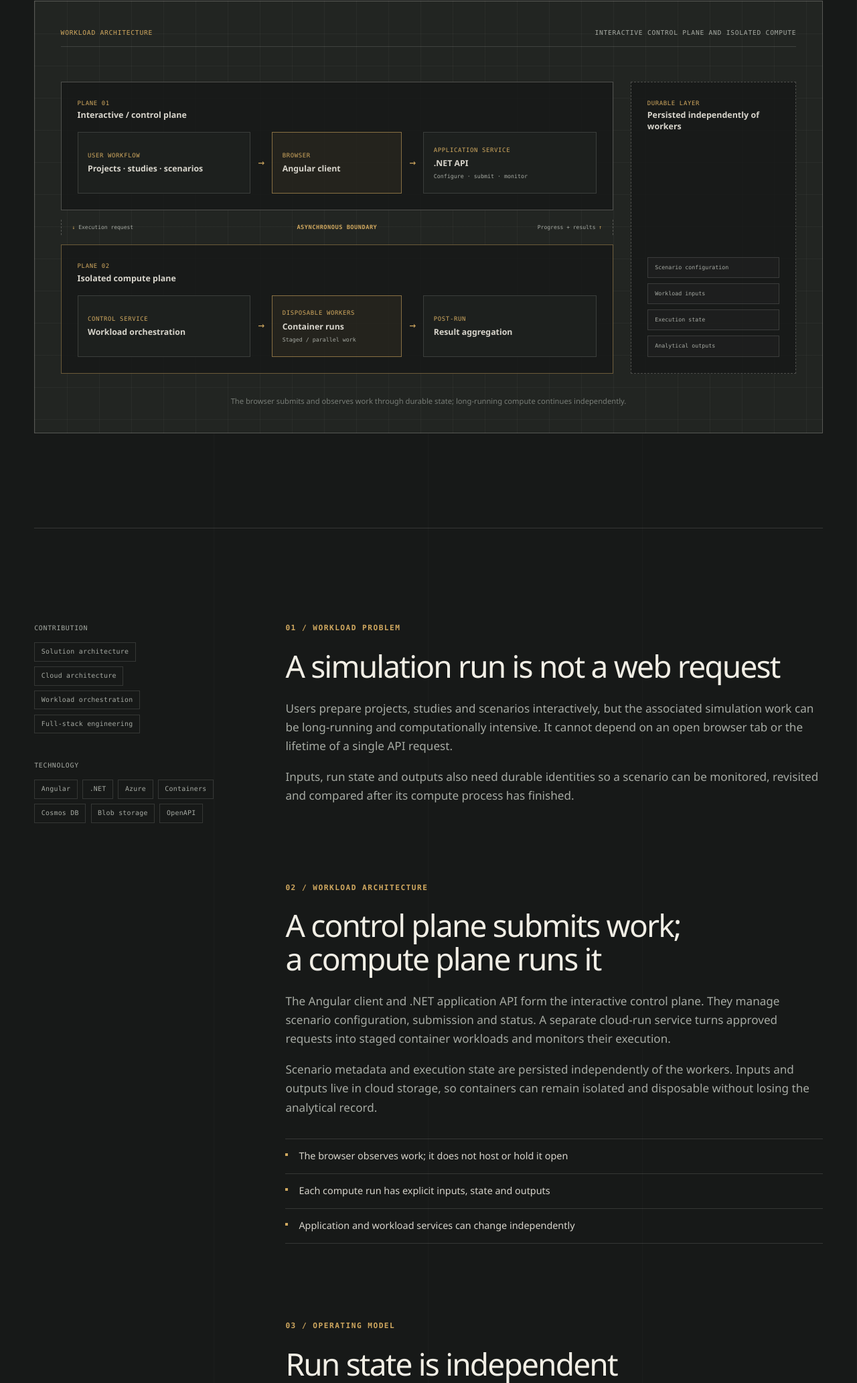
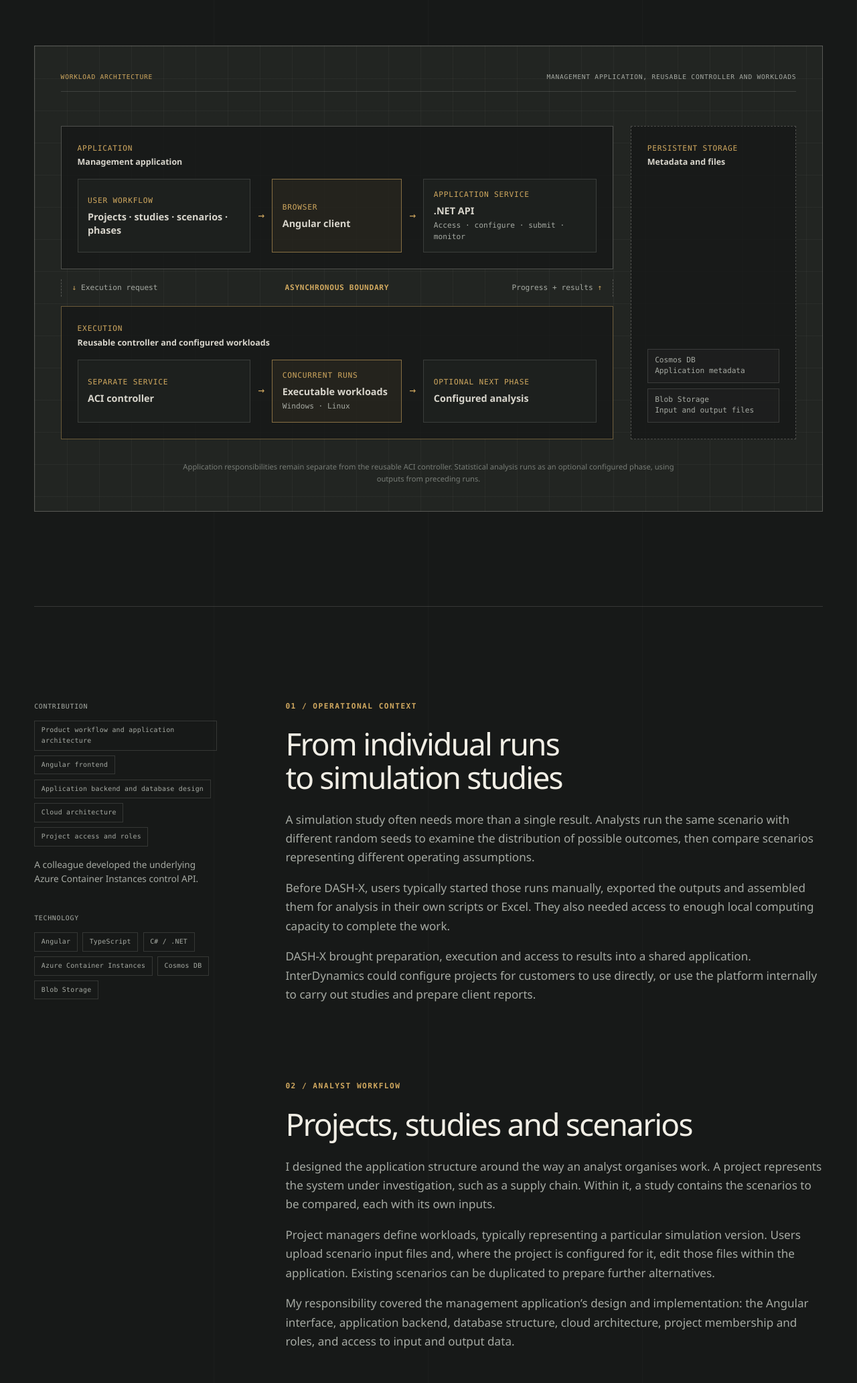
Before and after one commit to craigchandler/craigchandler.github.io, an Astro site: page /work/dash-x/ in a window 1280 px wide. Shown: the part 535-2600 px from the top of the page at 67% size. Built offline with nearby package versions, Linux system fonts and the light colour scheme; Astro itself is replaced by a stand-in of ours.

Commit message:
Improve DASH-X case study and unify case-study layouts

```diff
--- a/src/components/ArchitectureDiagram.astro
+++ b/src/components/ArchitectureDiagram.astro
@@ -19,11 +19,11 @@ const diagrams = {
   },
   platform: {
     label: 'Workload architecture',
-    context: 'Interactive control plane and isolated compute',
+    context: 'Management application, reusable controller and workloads',
     description:
-      'The Angular client and application API form an interactive control plane. They persist scenario configuration, submit asynchronous work and report status. A separate compute plane orchestrates isolated container runs, with cloud storage holding inputs, execution state and results.',
+      'The Angular and .NET management application organises projects, studies, scenarios and phases, and manages project access. A separate Azure Container Instances controller executes configured Windows or Linux workloads. Independent simulation runs can execute concurrently, followed by an optional configured analysis phase. Cosmos DB stores application metadata; Blob Storage holds input and output files.',
     caption:
-      'The browser submits and observes work through durable state; long-running compute continues independently.'
+      'Application responsibilities remain separate from the reusable ACI controller. Statistical analysis runs as an optional configured phase, using outputs from preceding runs.'
   },
   control: {
     label: 'Simulation integration',
@@ -149,13 +149,13 @@ const captionId = `${type}-diagram-caption`;
     <div class="diagram-canvas diagram-dash">
       <div class="diagram-plane diagram-control-plane">
         <div class="diagram-boundary-heading">
-          <span>Plane 01</span>
-          <strong>Interactive / control plane</strong>
+          <span>Application</span>
+          <strong>Management application</strong>
         </div>
         <div class="diagram-stage-row">
           <div class="diagram-node">
             <small>User workflow</small>
-            <strong>Projects · studies · scenarios</strong>
+            <strong>Projects · studies · scenarios · phases</strong>
           </div>
           <span class="diagram-arrow" aria-hidden="true">→</span>
           <div class="diagram-node diagram-node-emphasis">
@@ -166,7 +166,7 @@ const captionId = `${type}-diagram-caption`;
           <div class="diagram-node">
             <small>Application service</small>
             <strong>.NET API</strong>
-            <span>Configure · submit · monitor</span>
+            <span>Access · configure · submit · monitor</span>
           </div>
         </div>
       </div>
@@ -179,38 +179,36 @@ const captionId = `${type}-diagram-caption`;
 
       <div class="diagram-plane diagram-compute-plane">
         <div class="diagram-boundary-heading">
-          <span>Plane 02</span>
-          <strong>Isolated compute plane</strong>
+          <span>Execution</span>
+          <strong>Reusable controller and configured workloads</strong>
         </div>
         <div class="diagram-stage-row">
           <div class="diagram-node">
-            <small>Control service</small>
-            <strong>Workload orchestration</strong>
+            <small>Separate service</small>
+            <strong>ACI controller</strong>
           </div>
           <span class="diagram-arrow" aria-hidden="true">→</span>
           <div class="diagram-node diagram-node-emphasis">
-            <small>Disposable workers</small>
-            <strong>Container runs</strong>
-            <span>Staged / parallel work</span>
+            <small>Concurrent runs</small>
+            <strong>Executable workloads</strong>
+            <span>Windows · Linux</span>
           </div>
           <span class="diagram-arrow" aria-hidden="true">→</span>
           <div class="diagram-node">
-            <small>Post-run</small>
-            <strong>Result aggregation</strong>
+            <small>Optional next phase</small>
+            <strong>Configured analysis</strong>
           </div>
         </div>
       </div>
 
       <div class="diagram-persistence">
         <div class="diagram-boundary-heading">
-          <span>Durable layer</span>
-          <strong>Persisted independently of workers</strong>
+          <span>Persistent storage</span>
+          <strong>Metadata and files</strong>
         </div>
         <div class="diagram-persistence-list">
-          <span>Scenario configuration</span>
-          <span>Workload inputs</span>
-          <span>Execution state</span>
-          <span>Analytical outputs</span>
+          <span>Cosmos DB<br />Application metadata</span>
+          <span>Blob Storage<br />Input and output files</span>
         </div>
       </div>
     </div>
--- a/src/components/CaseFacts.astro
+++ b/src/components/CaseFacts.astro
@@ -7,6 +7,7 @@ const { project } = Astro.props;
         <div>
           <p>Contribution</p>
           <ul>{project.services.map((service) => <li>{service}</li>)}</ul>
+          {project.contributionNote && <p class="case-contribution-note">{project.contributionNote}</p>}
         </div>
         <div>
           <p>Technology</p>
--- a/src/content/work.ts
+++ b/src/content/work.ts
@@ -4,7 +4,7 @@ export interface CaseSection {
   label: string;
   title: string;
   paragraphs: string[];
-  figure?: 'diagram' | 'image';
+  figure?: 'image';
   points?: string[];
   subsection?: {
     title: string;
@@ -33,8 +33,8 @@ export interface WorkItem {
     applicationCategory?: string;
   };
   sections: CaseSection[];
-  factsPosition?: 'intro';
   services: string[];
+  contributionNote?: string;
   technologies: string[];
   diagram: DiagramType;
   featured: boolean;
@@ -87,8 +87,7 @@ export const work: WorkItem[] = [
           'My responsibility included the integration interfaces, examples in multiple programming languages, API documentation, licensing and expiry controls, and error reporting for invalid inputs.',
           'The managed web API followed requests from customers who preferred remote calculation to installing a native component. Azure API Management and .NET Azure Functions provide the integration surface, with subscription access and product entitlement handled as separate controls.',
           'Both algorithms are available through the native library, web application and web API.'
-        ],
-        figure: 'diagram'
+        ]
       },
       {
         label: '03 / Product workflow',
@@ -120,7 +119,6 @@ export const work: WorkItem[] = [
     ],
     services: ['Algorithm implementation and verification', 'Product and integration architecture', 'Full-stack engineering', 'Database and cloud architecture', 'CI and deployment', 'Customer integration support'],
     technologies: ['C++', 'Angular', 'TypeScript', 'C# / .NET', 'Azure', 'Auth0', 'Azure API Management', 'Azure Functions'],
-    factsPosition: 'intro',
     diagram: 'fatigue',
     featured: true,
     image: '/assets/images/faid-quantum-dashboard.webp',
@@ -148,18 +146,16 @@ export const work: WorkItem[] = [
     slug: 'dash-x',
     number: '02',
     title: 'DASH-X',
-    kicker: 'Cloud simulation platform',
-    summary:
-      'A cloud platform for preparing, orchestrating, and running analytical simulation workloads at scale.',
+    kicker: 'Cloud simulation and analysis workflows',
+    summary: 'Developed at InterDynamics, DASH-X supports simulation studies from scenario preparation through repeated runs, statistical analysis and result inspection. It was designed around Planimate Monte Carlo workloads, while allowing configured Windows and Linux executables to run within the same workflow.',
     card: {
-      problem: 'Run computational simulation workloads without coupling long-running compute to the user experience.',
-      role: 'Solution architecture + full-stack engineering',
-      complexity: 'Angular · .NET · Azure · container orchestration · Cosmos DB'
+      problem: 'Prepare simulation scenarios, run seeded repetitions and consolidate outputs for analysis.',
+      role: 'Product workflow + application and cloud architecture',
+      complexity: 'Angular · .NET · Azure Container Instances · Cosmos DB · Blob Storage'
     },
     metadata: {
-      title: 'DASH-X — Cloud Simulation Platform | Craig Chandler',
-      description:
-        'Case study of a cloud platform separating interactive scenario workflows from asynchronous, containerised simulation workloads and persisted results.',
+      title: 'DASH-X — Cloud Simulation & Analysis Workflows | Craig Chandler',
+      description: 'Application and cloud architecture for DASH-X at InterDynamics: scenario preparation, repeated simulation runs, configured analysis phases and result inspection.',
       image: '/assets/social/dash-x.png',
       imageAlt: 'DASH-X — cloud simulation workload architecture',
       entityType: 'SoftwareApplication',
@@ -167,36 +163,56 @@ export const work: WorkItem[] = [
     },
     sections: [
       {
-        label: '01 / Workload problem',
-        title: 'A simulation run is not a web request',
+        label: "01 / Operational context",
+        title: "From individual runs to simulation studies",
         paragraphs: [
-          'Users prepare projects, studies and scenarios interactively, but the associated simulation work can be long-running and computationally intensive. It cannot depend on an open browser tab or the lifetime of a single API request.',
-          'Inputs, run state and outputs also need durable identities so a scenario can be monitored, revisited and compared after its compute process has finished.'
+          "A simulation study often needs more than a single result. Analysts run the same scenario with different random seeds to examine the distribution of possible outcomes, then compare scenarios representing different operating assumptions.",
+          "Before DASH-X, users typically started those runs manually, exported the outputs and assembled them for analysis in their own scripts or Excel. They also needed access to enough local computing capacity to complete the work.",
+          "DASH-X brought preparation, execution and access to results into a shared application. InterDynamics could configure projects for customers to use directly, or use the platform internally to carry out studies and prepare client reports."
         ]
       },
       {
-        label: '02 / Workload architecture',
-        title: 'A control plane submits work; a compute plane runs it',
+        label: "02 / Analyst workflow",
+        title: "Projects, studies and scenarios",
         paragraphs: [
-          'The Angular client and .NET application API form the interactive control plane. They manage scenario configuration, submission and status. A separate cloud-run service turns approved requests into staged container workloads and monitors their execution.',
-          'Scenario metadata and execution state are persisted independently of the workers. Inputs and outputs live in cloud storage, so containers can remain isolated and disposable without losing the analytical record.'
-        ],
-        points: [
-          'The browser observes work; it does not host or hold it open',
-          'Each compute run has explicit inputs, state and outputs',
-          'Application and workload services can change independently'
+          "I designed the application structure around the way an analyst organises work. A project represents the system under investigation, such as a supply chain. Within it, a study contains the scenarios to be compared, each with its own inputs.",
+          "Project managers define workloads, typically representing a particular simulation version. Users upload scenario input files and, where the project is configured for it, edit those files within the application. Existing scenarios can be duplicated to prepare further alternatives.",
+          "My responsibility covered the management application’s design and implementation: the Angular interface, application backend, database structure, cloud architecture, project membership and roles, and access to input and output data."
         ]
       },
       {
-        label: '03 / Operating model',
-        title: 'Run state is independent of the browser session',
+        label: "03 / Execution and analysis",
+        title: "Repeated runs followed by post-processing",
         paragraphs: [
-          'A user can submit a run, follow phase and workload status, leave the application, and return to the persisted results. The split also keeps customer-facing concerns out of the container runtime and compute-specific concerns out of the web application.'
+          "A scenario can contain multiple execution phases, with one phase’s outputs becoming inputs to the next. For a Monte Carlo study, the first phase runs the simulation repeatedly with different random seeds. A second phase can execute a configured process that consolidates those outputs and calculates statistics.",
+          "Each run’s status is recorded. A subsequent phase can require a minimum number of successful runs before proceeding, allowing the analyst to set whether incomplete results are sufficient for further processing.",
+          "The resulting data can be inspected through a spreadsheet-style interface, with charts created from the outputs. All output data is also available for download and external analysis or report preparation."
+        ]
+      },
+      {
+        label: "04 / Architecture",
+        title: "Separate application responsibilities from compute control",
+        paragraphs: [
+          "A colleague developed the core Azure Container Instances API for creating and removing containers, staging data, starting workloads and collecting outputs. The application keeps project organisation, user access and analytical workflow decisions outside the controller.",
+          "That separation allowed the controller to remain reusable across applications. DASH-X itself is not restricted to Planimate: workloads can use Windows or Linux executables, provided they are configured to read inputs and write outputs in the form expected by the execution environment.",
+          "Input and output files are held in Blob Storage. These datasets can be large, their structure varies between projects, and the application did not need database queries over their contents. Application metadata is stored separately in Cosmos DB.",
+          "Azure Container Instances allowed compute resources to be sized for individual runs. The simulation workloads were single-threaded, so each run could use a small container.",
+          "Independent runs can execute concurrently rather than sequentially. For example, 100 runs taking ten minutes each would require around 1,000 minutes if executed one after another. With sufficient cloud capacity to run all 100 concurrently, the simulation time could approach ten minutes, plus container startup, data transfer and other orchestration overheads."
+        ]
+      },
+      {
+        label: "05 / Verification and use",
+        title: "Supporting client analysis and reporting",
+        paragraphs: [
+          "Initial comparisons checked cloud execution against local runs, particularly Linux command-line execution against the Windows graphical application. For one client with an existing cloud system, comparisons also established equivalent simulation results before InterDynamics used DASH-X to perform analysis and prepare reports for them.",
+          "In consulting work, the platform supported studies involving 10–20 seeded runs or 10–20 scenarios, with consolidated outputs used to report distributions around the results.",
+          "Client users who tried DASH-X reported a more responsive interface than their existing system and valued the ability to include post-processing in the workflow. Its practical value to InterDynamics has been supporting the analysis and reporting work around a simulation, alongside supplying the model itself."
         ]
       }
     ],
-    services: ['Solution architecture', 'Cloud architecture', 'Workload orchestration', 'Full-stack engineering'],
-    technologies: ['Angular', '.NET', 'Azure', 'Containers', 'Cosmos DB', 'Blob storage', 'OpenAPI'],
+    services: ['Product workflow and application architecture', 'Angular frontend', 'Application backend and database design', 'Cloud architecture', 'Project access and roles'],
+    contributionNote: 'A colleague developed the underlying Azure Container Instances control API.',
+    technologies: ['Angular', 'TypeScript', 'C# / .NET', 'Azure Container Instances', 'Cosmos DB', 'Blob Storage'],
     diagram: 'platform',
     featured: true
   },
--- a/src/pages/work/[slug].astro
+++ b/src/pages/work/[slug].astro
@@ -91,17 +91,16 @@ const breadcrumb = {
           <p>{project.summary}</p>
         </div>
       </div>
-      {project.factsPosition === 'intro' && <CaseFacts project={project} />}
     </header>
 
-    {!project.sections.some((section) => section.figure === 'diagram') && <section class="case-diagram container-wide" aria-label="System overview">
+    <section class="case-diagram container-wide" aria-label="System overview">
       <ArchitectureDiagram type={project.diagram} />
-    </section>}
+    </section>
 
     {!project.sections.some((section) => section.figure === 'image') && <CaseImage project={project} />}
 
     <section class="case-body container-wide">
-      {project.factsPosition !== 'intro' && <CaseFacts project={project} />}
+      <CaseFacts project={project} />
       <div class="case-narrative">
         {project.sections.map((section, index) => (
           <section id={`case-section-${String(index + 1).padStart(2, '0')}`}>
@@ -123,7 +122,6 @@ const breadcrumb = {
                 </div>
               </div>
             )}
-            {section.figure === 'diagram' && <ArchitectureDiagram type={project.diagram} />}
             {section.figure === 'image' && <CaseImage project={project} inline />}
           </section>
         ))}
--- a/src/styles/global.css
+++ b/src/styles/global.css
@@ -3123,74 +3123,6 @@ h3 {
   }
 }
 
-/* FAID case study: compact introduction and section-associated figures. */
-.case-study-faid-quantum .case-hero {
-  padding-block: clamp(2rem, 4vw, 4rem) 2.5rem;
-}
-
-.case-study-faid-quantum .back-link {
-  margin-bottom: 2.5rem;
-}
-
-.case-study-faid-quantum .case-title-grid {
-  grid-template-columns: 1fr;
-  gap: 1.5rem;
-}
-
-.case-study-faid-quantum .case-title-grid h1 {
-  font-size: clamp(3rem, 7vw, 6.5rem);
-  line-height: 1;
-}
-
-.case-study-faid-quantum .case-summary {
-  max-width: 780px;
-  padding: 0;
-  border: 0;
-}
-
-.case-study-faid-quantum .case-facts {
-  display: grid;
-  position: static;
-  grid-template-columns: 1.2fr 1fr;
-  gap: 1rem 3rem;
-  margin-top: 2rem;
-  padding-top: 1.5rem;
-  border-top: 1px solid var(--line);
-}
-
-.case-study-faid-quantum .case-facts > div {
-  margin: 0;
-}
-
-.case-study-faid-quantum .case-facts li {
-  display: inline;
-  font-size: 0.85rem;
-}
-
-.case-study-faid-quantum .case-facts li + li::before {
-  content: ' · ';
-  color: var(--accent);
-}
-
-.case-study-faid-quantum .case-body {
-  display: block;
-  padding-top: 3rem;
-}
-
-.case-study-faid-quantum .case-narrative {
-  max-width: none;
-}
-
-.case-study-faid-quantum .case-narrative h2,
-.case-study-faid-quantum .case-copy {
-  max-width: 780px;
-}
-
-.case-study-faid-quantum .case-narrative section {
-  margin-bottom: clamp(3.5rem, 6vw, 5.5rem);
-}
-
-.case-study-faid-quantum .architecture-diagram,
 .case-study-faid-quantum .case-interface {
   margin: 2.5rem 0 0;
 }
@@ -3237,10 +3169,6 @@ h3 {
 }
 
 @media (max-width: 700px) {
-  .case-study-faid-quantum .case-facts {
-    grid-template-columns: 1fr;
-  }
-
   .architecture-diagram-fatigue .diagram-faid-engine-flow {
     grid-template-columns: 1fr;
   }
@@ -3251,12 +3179,42 @@ h3 {
   }
 }
 
-.case-study-faid-quantum .case-facts ul {
-  display: block;
-}
-
-.case-study-faid-quantum .case-facts li {
-  padding: 0;
-  border: 0;
-  line-height: 1.8;
-}
+/* Keep DASH-X diagram labels readable at desktop and mobile widths. */
+.case-study-dash-x .diagram-node small,
+.case-study-dash-x .diagram-node span,
+.case-study-dash-x .diagram-boundary-heading span,
+.case-study-dash-x .diagram-async-bridge,
+.case-study-dash-x .diagram-async-bridge strong,
+.case-study-dash-x .diagram-persistence-list span {
+  font-size: 0.7rem;
+}
+
+.case-study-dash-x .diagram-node strong {
+  font-size: 0.9rem;
+}
+
+.case-facts .case-contribution-note {
+  margin-top: 1rem;
+  color: var(--muted);
+  font-family: var(--font-sans);
+  font-size: 0.85rem;
+  font-weight: 400;
+  letter-spacing: normal;
+  line-height: 1.6;
+  text-transform: none;
+}
+
+/* Give the longer analytical-product introductions room in the split hero. */
+@media (min-width: 1081px) {
+  :is(.case-study-dash-x, .case-study-faid-quantum) .case-title-grid {
+    grid-template-columns: minmax(0, 1fr) minmax(0, 0.9fr);
+  }
+
+  .case-study-faid-quantum .case-title-grid h1 {
+    font-size: clamp(4rem, 6vw, 6.5rem);
+  }
+}
+
+.case-narrative h2 {
+  text-wrap: balance;
+}
```
